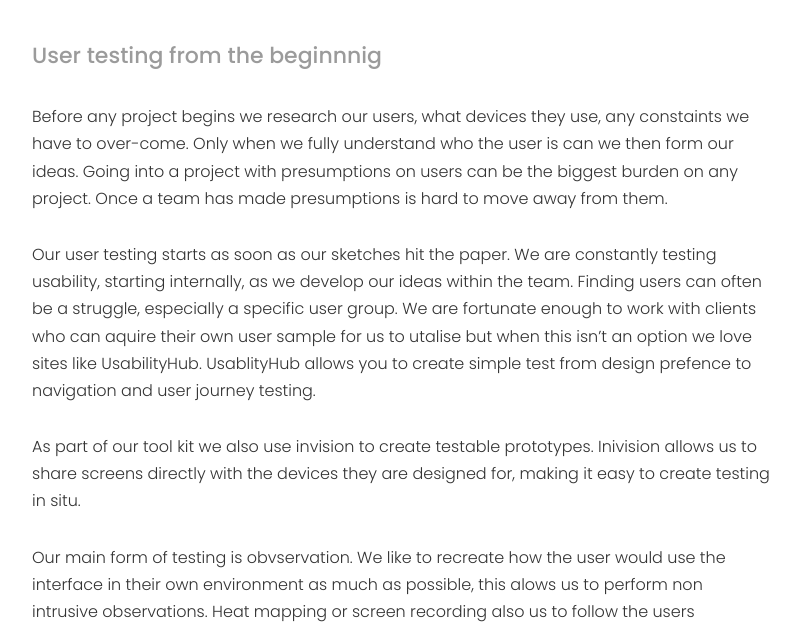
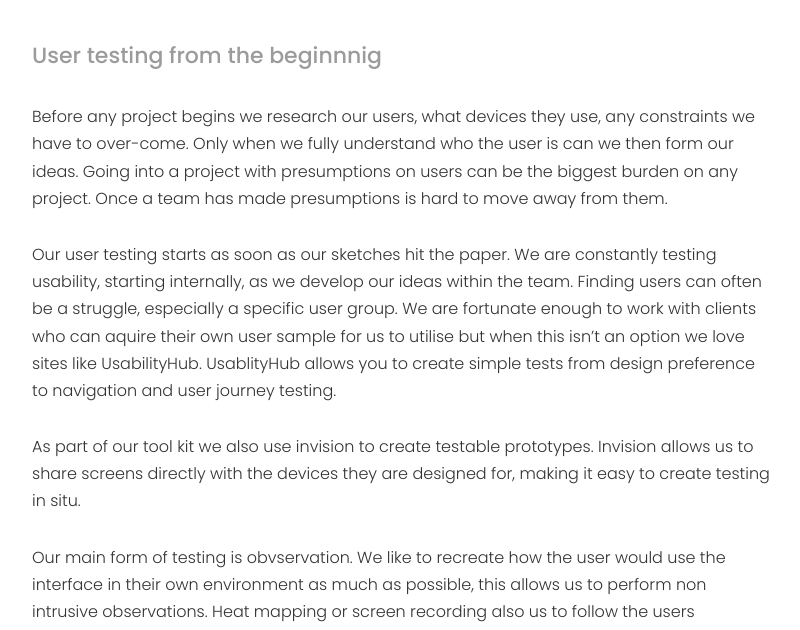
Before and after one commit to vixdigital/playbook, a Jekyll site: the page built from _plays/05-designing/testing-usability.markdown, in a window 1280 px wide. Shown: the part 306-936 px from the top of the page, without its empty margins (238-1038 px from the left). Built offline with Jekyll 4.4.1, drawn with Linux system fonts in a browser that asks for light colours; some of the changed text lies outside the part shown.

Commit message:
Update testing-usability.markdown

```diff
--- a/_plays/05-designing/testing-usability.markdown
+++ b/_plays/05-designing/testing-usability.markdown
@@ -3,14 +3,14 @@ title:  "Testing Usability"
 categories: designing
 ---
 <h4> User testing from the beginnnig </h4>
-Before any project begins we research our users, what devices they use, any constaints we have to over-come. Only when we fully understand who the user is can we then form our ideas. Going into a project with presumptions on users can be the biggest burden on any project. Once a team has made presumptions is hard to move away from them.
+Before any project begins we research our users, what devices they use, any constraints we have to over-come. Only when we fully understand who the user is can we then form our ideas. Going into a project with presumptions on users can be the biggest burden on any project. Once a team has made presumptions is hard to move away from them.
 
 Our user testing starts as soon as our sketches hit the paper. We are constantly testing usability, starting internally, as we develop our ideas within the team.
-Finding users can often be a struggle, especially a specific user group. We are fortunate enough to work with clients who can aquire their own user sample for us to utalise but when this isn't an option we love sites like UsabilityHub. UsablityHub allows you to create simple test from design prefence to navigation and user journey testing.
+Finding users can often be a struggle, especially a specific user group. We are fortunate enough to work with clients who can aquire their own user sample for us to utilise but when this isn't an option we love sites like UsabilityHub. UsablityHub allows you to create simple tests from design preference to navigation and user journey testing.
 
-As part of our tool kit we also use invision to create testable prototypes. Inivision allows us to share screens directly with the devices they are designed for, making it easy to create testing in situ.
+As part of our tool kit we also use invision to create testable prototypes. Invision allows us to share screens directly with the devices they are designed for, making it easy to create testing in situ.
 
-Our main form of testing is obvservation. We like to recreate how the user would use the interface in their own environment as much as possible, this alows us to perform non intrusive observations. Heat mapping or screen recording also us to follow the users movement around a page, where they tried to click or hovered without clicking. Using heat mapping also alows use to see patterns which may influence future projects.
+Our main form of testing is obvservation. We like to recreate how the user would use the interface in their own environment as much as possible, this allows us to perform non intrusive observations. Heat mapping or screen recording also us to follow the users movement around a page, where they tried to click or hovered without clicking. Using heat mapping also alows use to see patterns which may influence future projects.
 
 This data is then analysed by the team. What worked, what didn't work and how can we make it better and if changing it will add value to the journey. It could be as simple as moving a button or redesigning a certain part of the user journey. Once these changes have been made we will repeat the steps above but with a new group of users who are fresh to the interface so we can compare and evalute the journeys.
 
```
